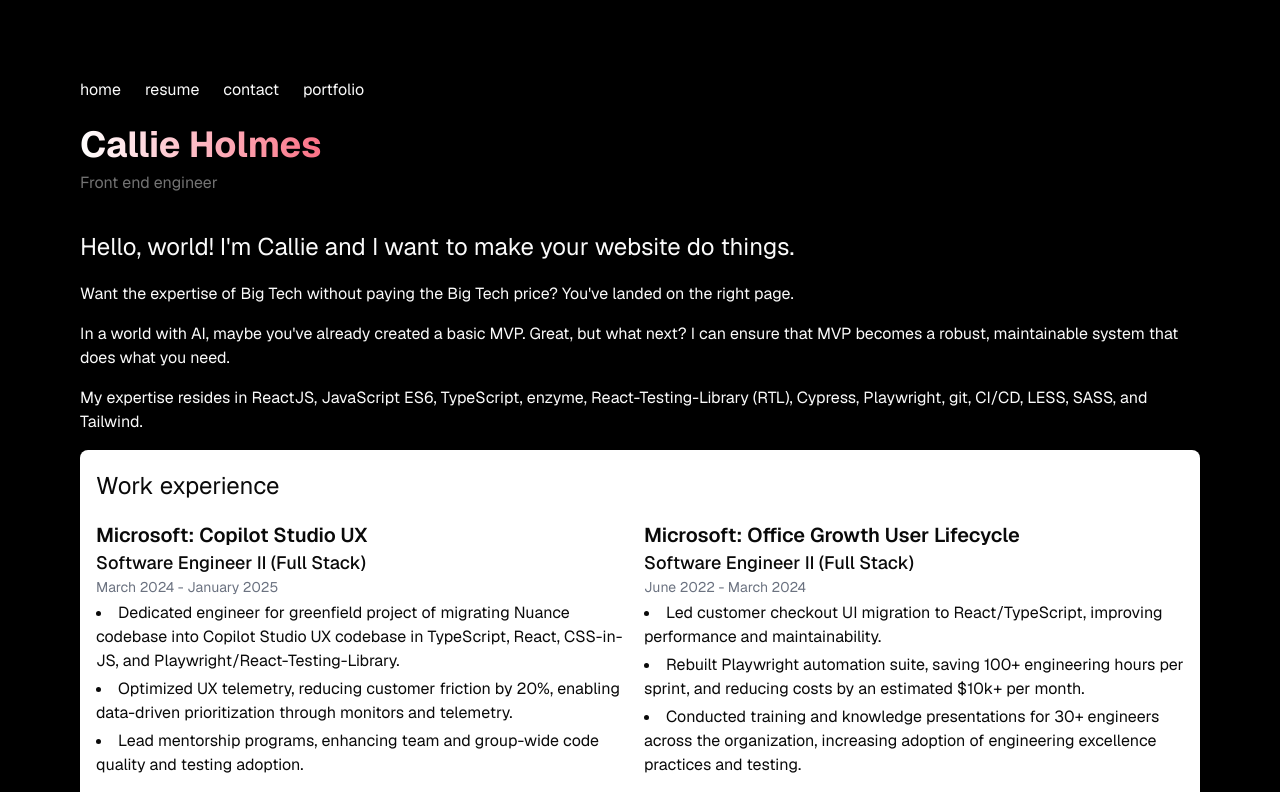
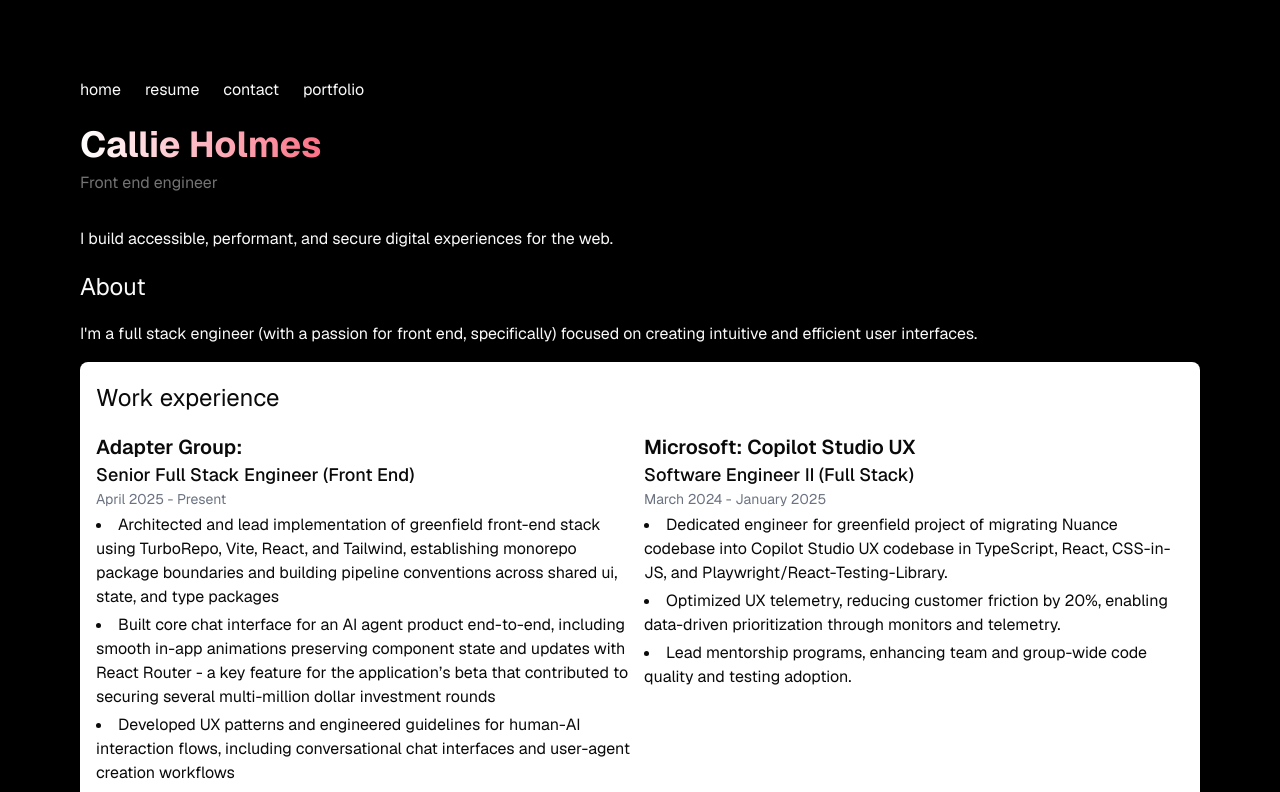
Before and after one commit to zorianak/resume, a Next.js app: page / in a window 1280 px wide. Shown: the top 792 px of the page. Built offline with nearby package versions, Linux system fonts and the light colour scheme.

Commit message:
add in prettier

```diff
--- a/package.json
+++ b/package.json
@@ -6,7 +6,9 @@
     "dev": "next dev --turbopack",
     "build": "next build",
     "start": "next start",
-    "lint": "next lint"
+    "lint": "next lint",
+    "format": "prettier . --write",
+    "format:check": "prettier . --check"
   },
   "dependencies": {
     "@radix-ui/react-navigation-menu": "^1.2.14",
@@ -28,6 +30,7 @@
     "eslint": "^9",
     "eslint-config-next": "15.1.7",
     "postcss": "^8",
+    "prettier": "^3.8.1",
     "tailwind-merge": "^3.4.0",
     "tailwindcss": "^3.4.1",
     "typescript": "^5"
--- a/src/app/content/employers.json
+++ b/src/app/content/employers.json
@@ -1,5 +1,18 @@
 {
     "employers": [
+        {
+            "name": "Adapter Group",
+            "timeframe": "April 2025 - Present",
+            "jobTitle": "Senior Full Stack Engineer (Front End)",
+            "logo": "adapter.png",
+            "description": [
+                "Architected and lead implementation of greenfield front-end stack using TurboRepo, Vite, React, and Tailwind, establishing monorepo package boundaries and building pipeline conventions across shared ui, state, and type packages",
+                "Built core chat interface for an AI agent product end-to-end, including smooth in-app animations preserving component state and updates with React Router - a key feature for the application’s beta that contributed to securing several multi-million dollar investment rounds",
+                "Developed UX patterns and engineered guidelines for human-AI interaction flows, including conversational chat interfaces and user-agent creation workflows",
+                "Integrated Python API backend with TypeScript front-end, owning full request lifecycle from front-end state management through API layer coordination",
+                "Introduced regression, integration, and unit testing practices into the codebase, reducing regressions and establishing a baseline for sustainable development velocity that also shaped future testing strategies"
+            ]
+        },
         {
             "name": "Microsoft",
             "subname": "Copilot Studio UX",
--- a/src/app/page.tsx
+++ b/src/app/page.tsx
@@ -15,11 +15,9 @@ export default function Home() {
           <TextHeader variant="h1" classes="inline-block text-transparent bg-clip-text bg-gradient-to-r from-white via-rose-400 to-white bg-[length:200%] animate-gradient leading-relaxed">Callie Holmes</TextHeader>
           <div className="mb-4 -mt-1 text-neutral-500">Front end engineer</div>
         </div>
-        <TextHeader variant="h2">Hello, world! I&apos;m Callie and I want to make your website do things.</TextHeader>
-        <div>Want the expertise of Big Tech without paying the Big Tech price? You&apos;ve landed on the right page.</div>
-        <div>In a world with AI, maybe you&apos;ve already created a basic MVP. Great, but what next? I can ensure that MVP becomes a robust, maintainable system that does what you need.</div>
-        <div>My expertise resides in ReactJS, JavaScript ES6, TypeScript, enzyme, React-Testing-Library (RTL), Cypress, Playwright,
-          git, CI/CD, LESS, SASS, and Tailwind.</div>
+        <div>I build accessible, performant, and secure digital experiences for the web.</div>
+        <TextHeader variant="h2">About</TextHeader>
+        <div>I&apos;m a full stack engineer (with a passion for front end, specifically) focused on creating intuitive and efficient user interfaces.</div>
         <div className="grid bg-white gap-4 text-neutral-950 rounded-lg auto-cols-fr p-4 w-full">
           <TextHeader variant="h2" classes="col-span-full">Work experience</TextHeader>
           <div className="grid grid-cols-1 sm:grid-cols-2 gap-2">
```
Also changed, not shown: .prettierrc.json (added), 1 other file (tests, documents, lock files or other folders).
